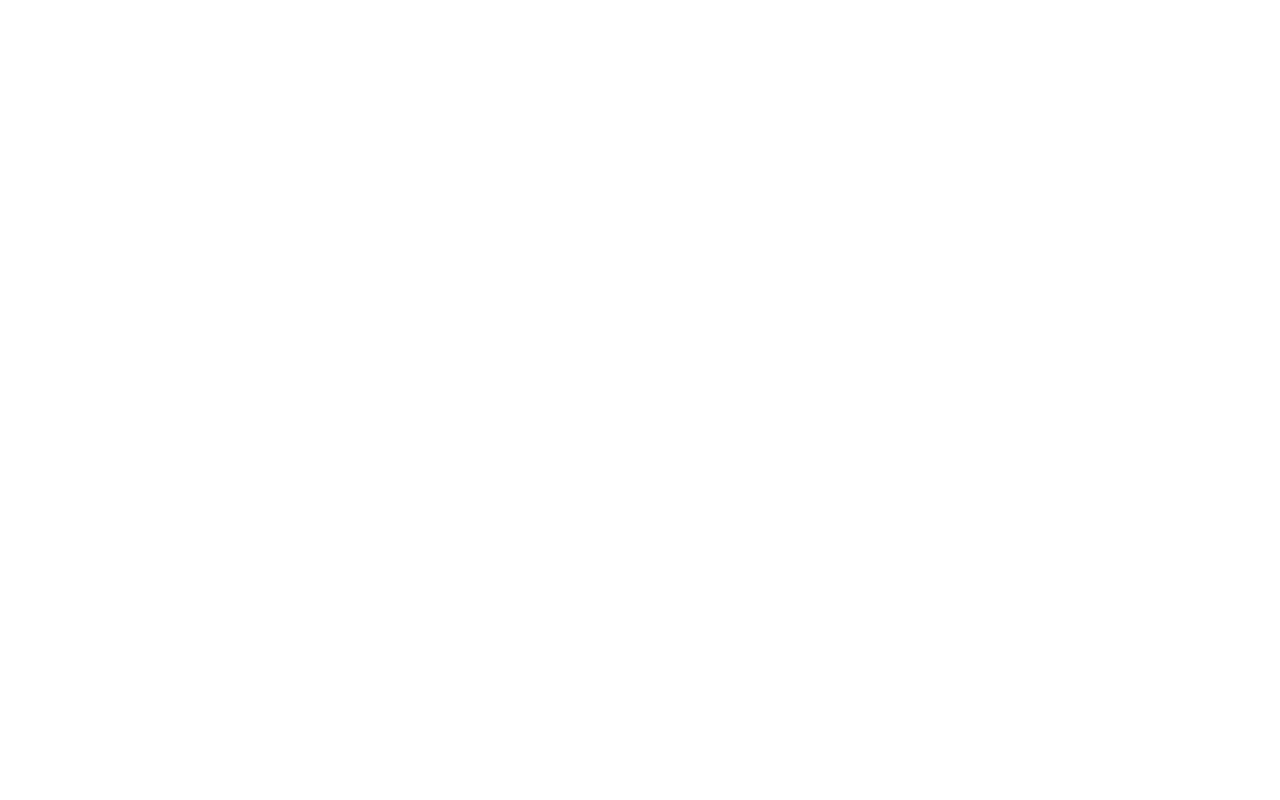
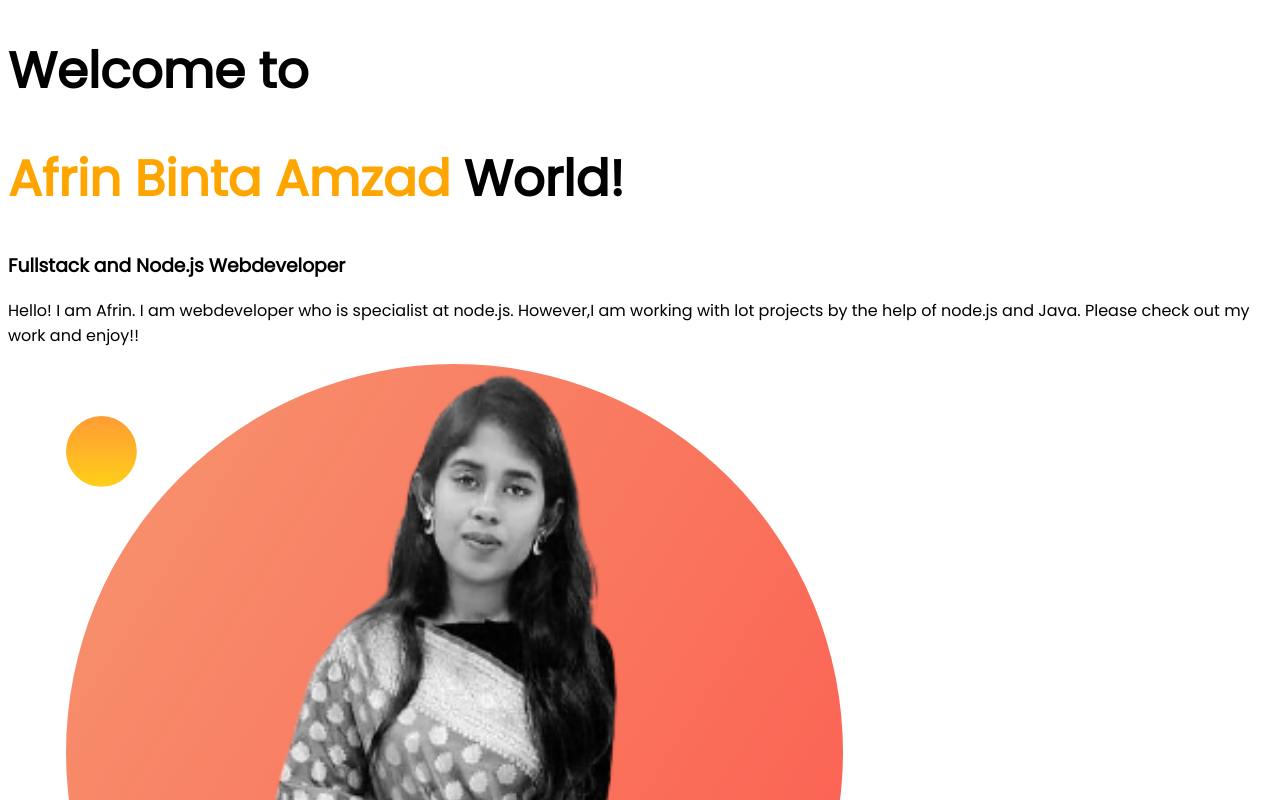
Before and after one commit to AfrinBintaAmzad/First-Portfolio, a plain HTML site: page index.html in a window 1280 px wide. Shown: the top 800 px of the page. Drawn offline with Linux system fonts and the light colour scheme.

Commit message:
portfolio

```diff
--- a/index.html
+++ b/index.html
@@ -7,8 +7,15 @@
     <link rel="shortcut icon" href="Images/afrin.jpg" type="image/x-icon">
     <title>Afrin Prtfolio</title>
     <link rel="stylesheet" href="style.css">
-</head>
+    <link rel="preconnect" href="https://fonts.googleapis.com">
+    <link rel="preconnect" href="https://fonts.gstatic.com" crossorigin>
+    <link href="https://fonts.googleapis.com/css2?family=Poppins&display=swap" rel="stylesheet">
 <body>
-
+    <h1>Welcome to</h1>
+    <h1><span class="color-change">Afrin Binta Amzad</span> World!</h1>
+    <h3>Fullstack and Node.js Webdeveloper</h3>
+    <p>Hello! I am Afrin. I am webdeveloper who is specialist at node.js. However,I am working with lot projects by the help of node.js and Java. Please check out my work and enjoy!! </p>
+    <img src="Images/AFRIN.png" alt="Afrin's Image">
+    <button>HIRE ME</button>
 </body>
 </html>
--- a/style.css
+++ b/style.css
@@ -0,0 +1,8 @@
+body{
+    font-family:'Poppins', sans-serif;
+h1{
+    font-size: 50px;
+}
+.color-change{
+  color: orange;
+}
```
Also changed, not shown: Images/AFRIN.png (added), Images/dream-bg.png (added), Images/exp-bg.png (added), Images/my-bg.png (added), Images/my-bg2.png (added), Images/top-banner.png (added).
